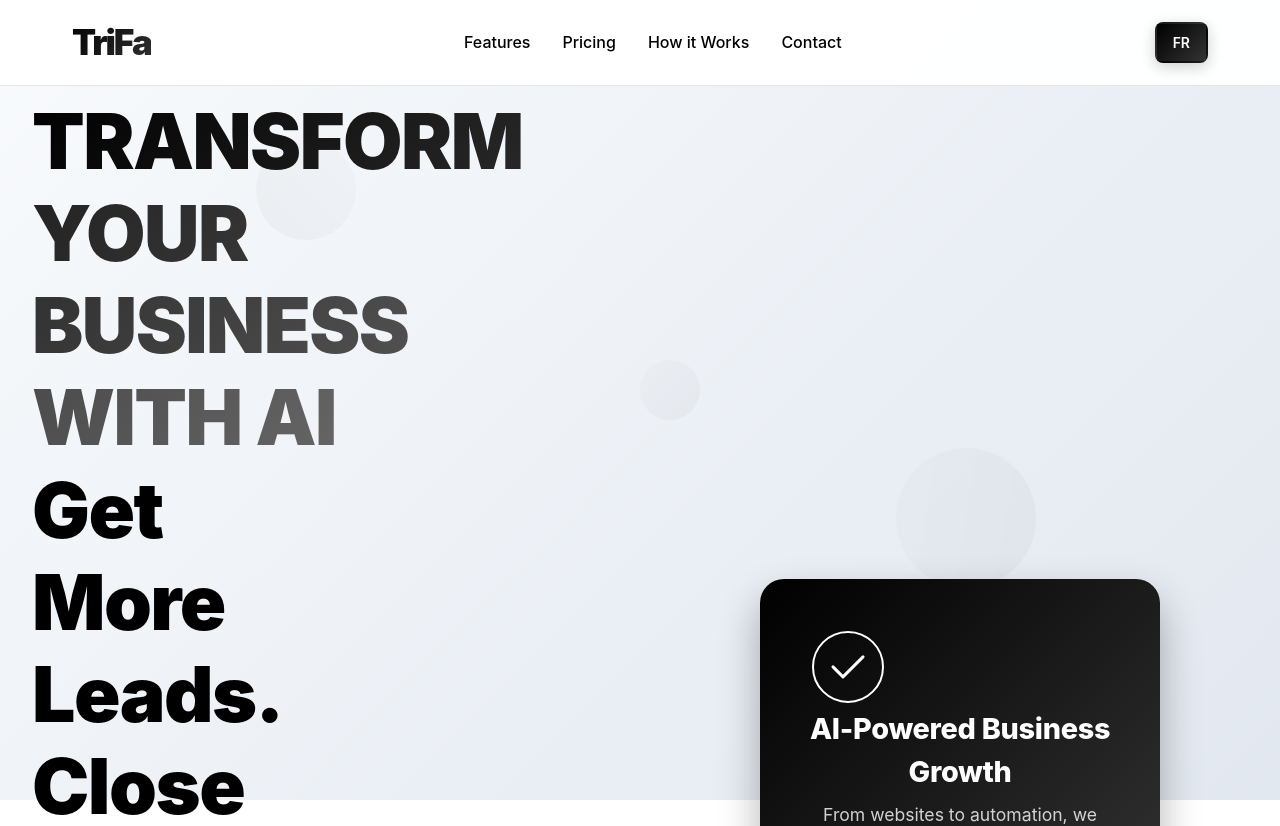
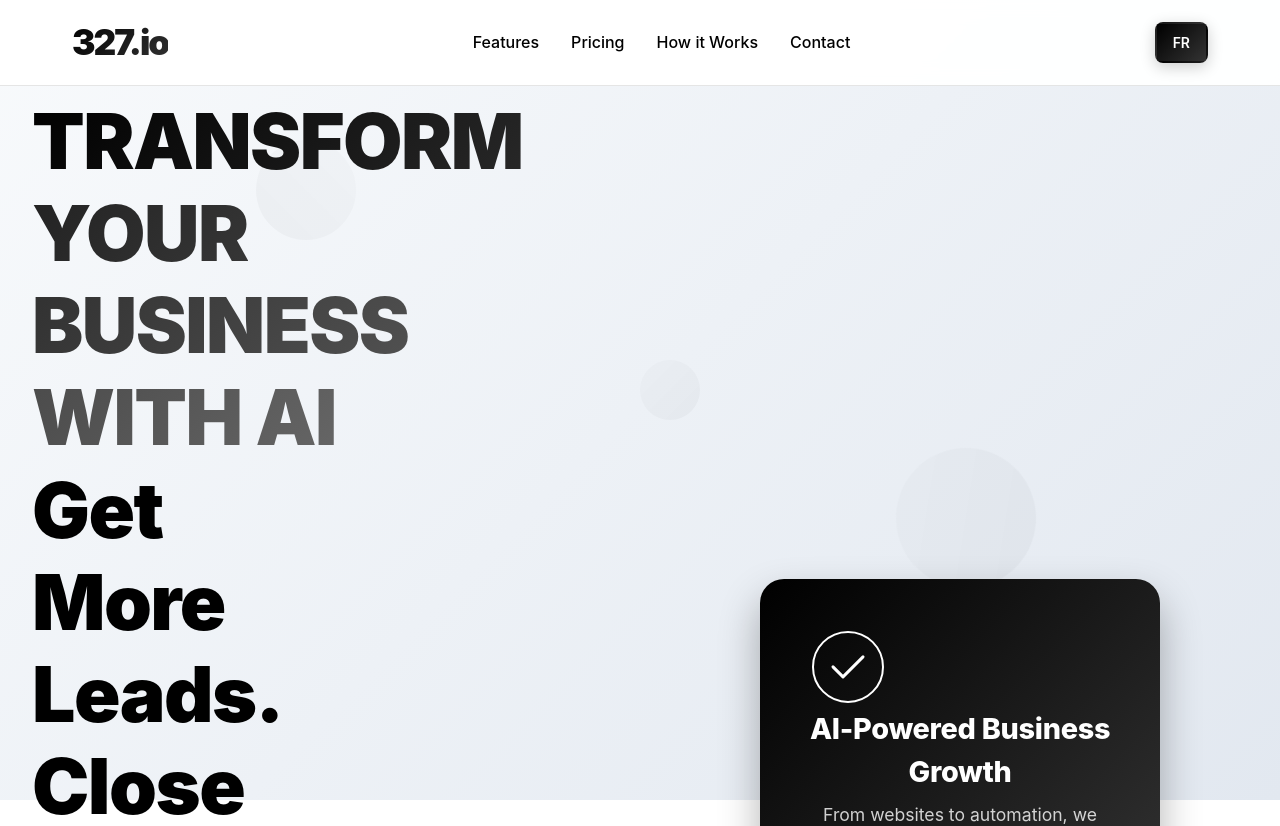
Before and after one commit to S3277/327, a React (Vite) app: page / in a window 1280 px wide. Shown: the top 826 px of the page. Built offline with nearby package versions, Linux system fonts and the light colour scheme.

Commit message:
Changer le nom pour 327.io

```diff
--- a/src/App.tsx
+++ b/src/App.tsx
@@ -336,7 +336,7 @@ function App() {
       <header>
         <nav>
           <a href="#" className="logo">
-            <span className="logo-text">TriFa</span>
+            <span className="logo-text">327.io</span>
             <div className="logo-glow"></div>
           </a>
 
@@ -643,7 +643,7 @@ function App() {
         <div className="container">
           <div className="footer-content">
             <div className="footer-section">
-              <h4>tri.io</h4>
+              <h4>327.io</h4>
               <p>AI infrastructure for businesses that want to grow.</p>
             </div>
 
@@ -659,13 +659,13 @@ function App() {
 
             <div className="footer-section">
               <h4>Contact</h4>
-              <p>Email: hello@trifa.io</p>
+              <p>Email: hello@327.io</p>
               <p>Response time: &lt; 24 hours</p>
             </div>
           </div>
 
           <div className="footer-bottom">
-            <p>&copy; 2024 TriFa.io. All rights reserved.</p>
+            <p>&copy; 2024 327.io. All rights reserved.</p>
           </div>
         </div>
       </footer>
```
